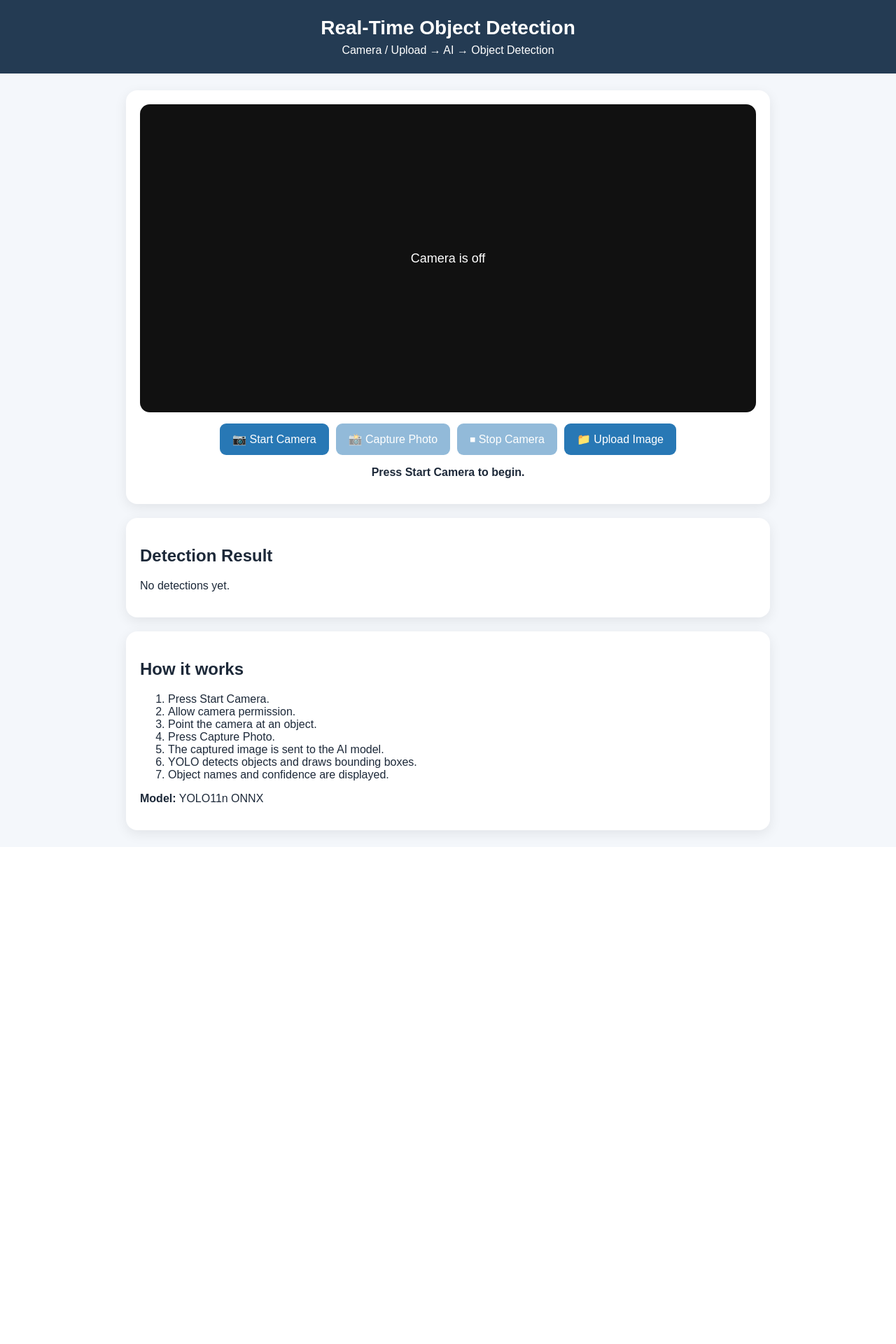
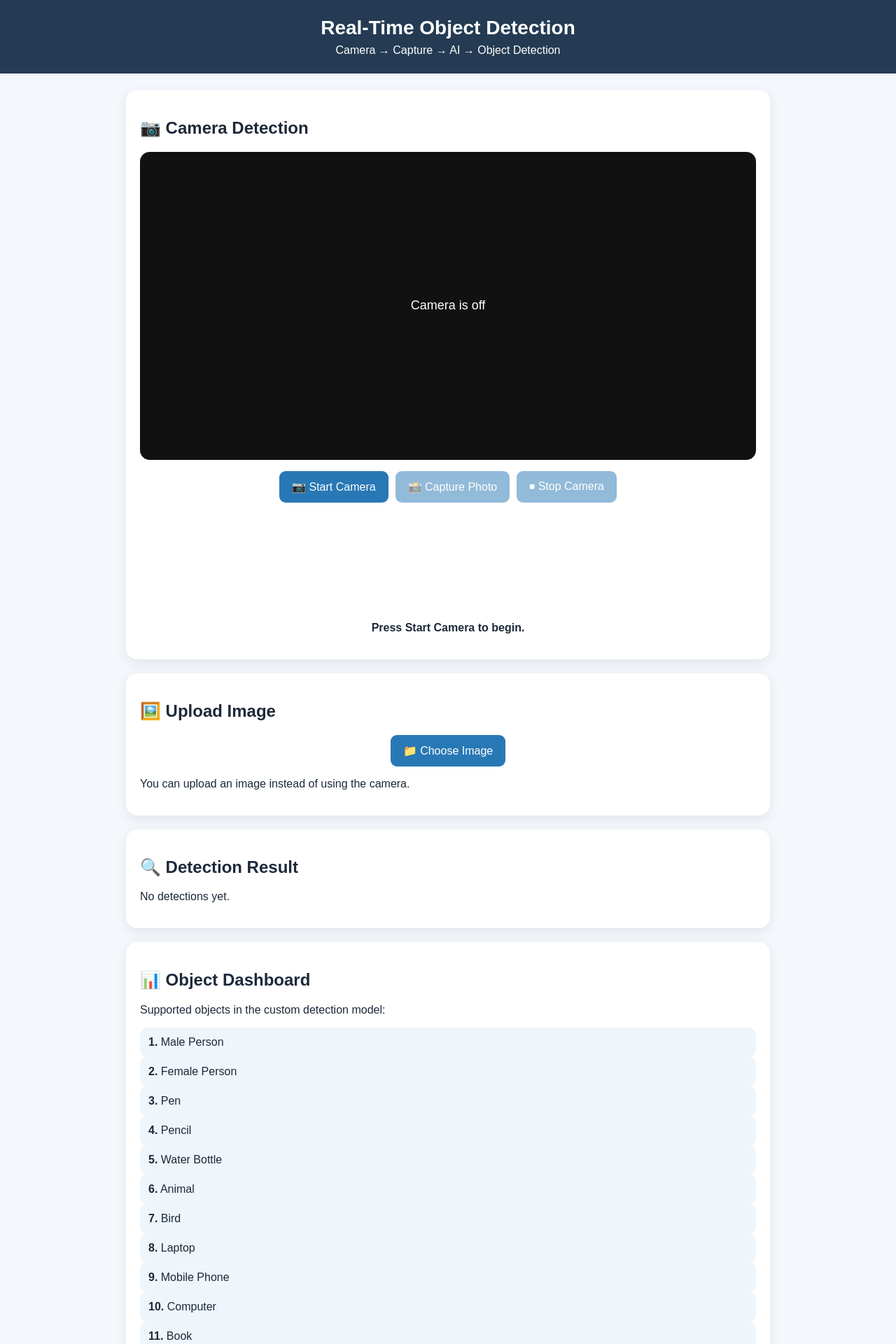
Before and after one commit to AdarshAnandPatil/real-time-object-detection, a Flask app: page / in a window 1280 px wide. Shown: the top 1920 px of the page at 70% size. Before the commit the page ends 1202 px from the top, so only its background shows below. Run offline with Flask 3, Linux system fonts and the light colour scheme; a map, chart or similar area stays blank.

Commit message:
Refactor HTML structure and update camera section

```diff
--- a/templates/index.html
+++ b/templates/index.html
@@ -2,8 +2,10 @@
 <html lang="en">
 <head>
     <meta charset="UTF-8">
-<meta name="viewport" content="width=device-width,initial-scale=1">
+    <meta name="viewport" content="width=device-width, initial-scale=1.0">
+
     <title>Real-Time Object Detection</title>
+
     <link rel="stylesheet" href="/static/style.css">
 </head>
 
@@ -11,20 +13,33 @@
 
 <header>
     <h1>Real-Time Object Detection</h1>
-    <p>Camera / Upload → AI → Object Detection</p>
+    <p>Camera → Capture → AI → Object Detection</p>
 </header>
 
 <main>
 
+    <!-- =========================
+         CAMERA SECTION
+    ========================== -->
+
     <section class="card">
 
+        <h2>📷 Camera Detection</h2>
+
         <div class="camera">
-        <video id="camera" autoplay playsinline muted></video>
-        <span id="msg">Camera is off</span>
+
+            <video
+                id="camera"
+                autoplay
+                playsinline
+                muted>
+            </video>
+
+            <span id="msg">
+                Camera is off
+            </span>
+
         </div>
-
-    <!-- Hidden canvas used to capture camera photo -->
-    <canvas id="canvas" style="display:none;"></canvas>
 
         <div class="buttons">
 
@@ -40,16 +55,9 @@
                 ⏹ Stop Camera
             </button>
 
-        <label>
-            📁 Upload Image
-            <input
-                id="upload"
-                type="file"
-                accept="image/*"
-            >
-        </label>
+        </div>
 
-    </div>
+        <canvas id="canvas"></canvas>
 
         <p id="status">
             Press Start Camera to begin.
@@ -58,14 +66,45 @@
     </section>
 
 
+    <!-- =========================
+         UPLOAD SECTION
+    ========================== -->
+
     <section class="card">
 
-    <h2>Detection Result</h2>
+        <h2>🖼️ Upload Image</h2>
+
+        <div class="buttons">
+
+            <label>
+                📁 Choose Image
+
+                <input
+                    id="upload"
+                    type="file"
+                    accept="image/*">
+            </label>
+
+        </div>
+
+        <p>
+            You can upload an image instead of using the camera.
+        </p>
+
+    </section>
+
+
+    <!-- =========================
+         DETECTION RESULT
+    ========================== -->
+
+    <section class="card">
+
+        <h2>🔍 Detection Result</h2>
 
         <img
             id="result"
-        alt="Detection result"
-    >
+            alt="Detection result">
 
         <p id="count">
             No detections yet.
@@ -76,28 +115,145 @@
     </section>
 
 
+    <!-- =========================
+         OBJECT DASHBOARD
+    ========================== -->
+
     <section class="card">
 
-    <h2>How it works</h2>
+        <h2>📊 Object Dashboard</h2>
+
+        <p>
+            Supported objects in the custom detection model:
+        </p>
+
+        <div id="objectDashboard">
+
+            <div class="item">
+                <b>1.</b> Male Person
+            </div>
+
+            <div class="item">
+                <b>2.</b> Female Person
+            </div>
+
+            <div class="item">
+                <b>3.</b> Pen
+            </div>
+
+            <div class="item">
+                <b>4.</b> Pencil
+            </div>
+
+            <div class="item">
+                <b>5.</b> Water Bottle
+            </div>
+
+            <div class="item">
+                <b>6.</b> Animal
+            </div>
+
+            <div class="item">
+                <b>7.</b> Bird
+            </div>
+
+            <div class="item">
+                <b>8.</b> Laptop
+            </div>
+
+            <div class="item">
+                <b>9.</b> Mobile Phone
+            </div>
+
+            <div class="item">
+                <b>10.</b> Computer
+            </div>
+
+            <div class="item">
+                <b>11.</b> Book
+            </div>
+
+            <div class="item">
+                <b>12.</b> Eraser
+            </div>
+
+            <div class="item">
+                <b>13.</b> Earphones
+            </div>
+
+            <div class="item">
+                <b>14.</b> Charger
+            </div>
+
+            <div class="item">
+                <b>15.</b> Watch
+            </div>
+
+            <div class="item">
+                <b>16.</b> Keys
+            </div>
+
+            <div class="item">
+                <b>17.</b> Calculator
+            </div>
+
+            <div class="item">
+                <b>18.</b> Bench
+            </div>
+
+            <div class="item">
+                <b>19.</b> College Bag
+            </div>
+
+            <div class="item">
+                <b>20.</b> Mouse
+            </div>
+
+        </div>
+
+    </section>
+
+
+    <!-- =========================
+         HOW IT WORKS
+    ========================== -->
+
+    <section class="card">
+
+        <h2>⚙️ How It Works</h2>
 
         <ol>
-        <li>Press Start Camera.</li>
+
             <li>Allow camera permission.</li>
+
+            <li>Start the camera.</li>
+
             <li>Point the camera at an object.</li>
-        <li>Press Capture Photo.</li>
-        <li>The captured image is sent to the AI model.</li>
-        <li>YOLO detects objects and draws bounding boxes.</li>
-        <li>Object names and confidence are displayed.</li>
+
+            <li>Click <b>Capture Photo</b>.</li>
+
+            <li>The captured image is sent to the AI.</li>
+
+            <li>YOLO detects the object.</li>
+
+            <li>Bounding boxes are displayed.</li>
+
+            <li>Object name and confidence are displayed.</li>
+
+            <li>Voice announces the detected object.</li>
+
         </ol>
 
         <p>
-        <b>Model:</b> YOLO11n ONNX
+            <b>Model:</b>
+            YOLO custom-trained object detection model
         </p>
 
     </section>
 
 </main>
 
+
 <script src="/static/app.js"></script>
 
 </body>
```
Lines whose indentation alone changed are shown as unchanged.
